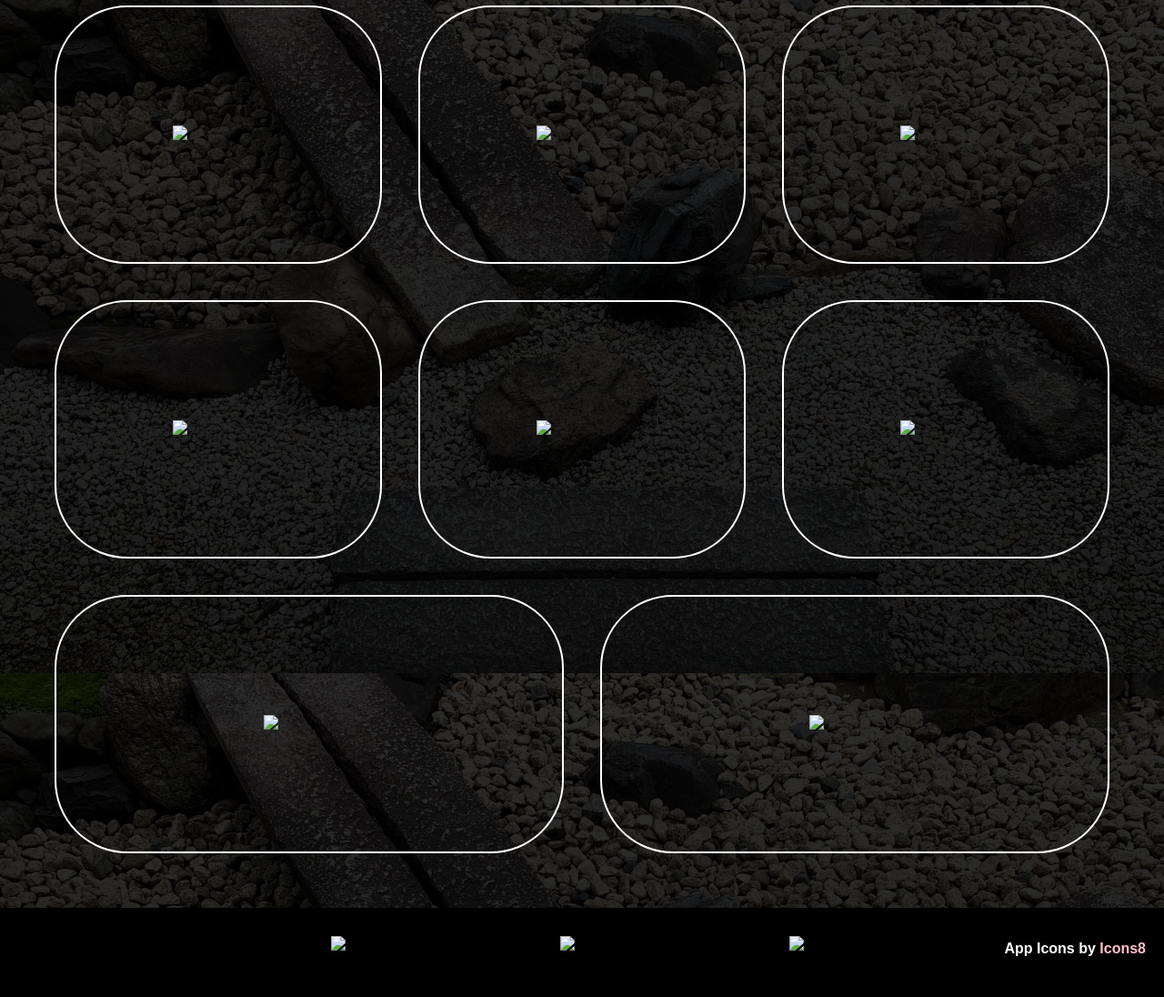
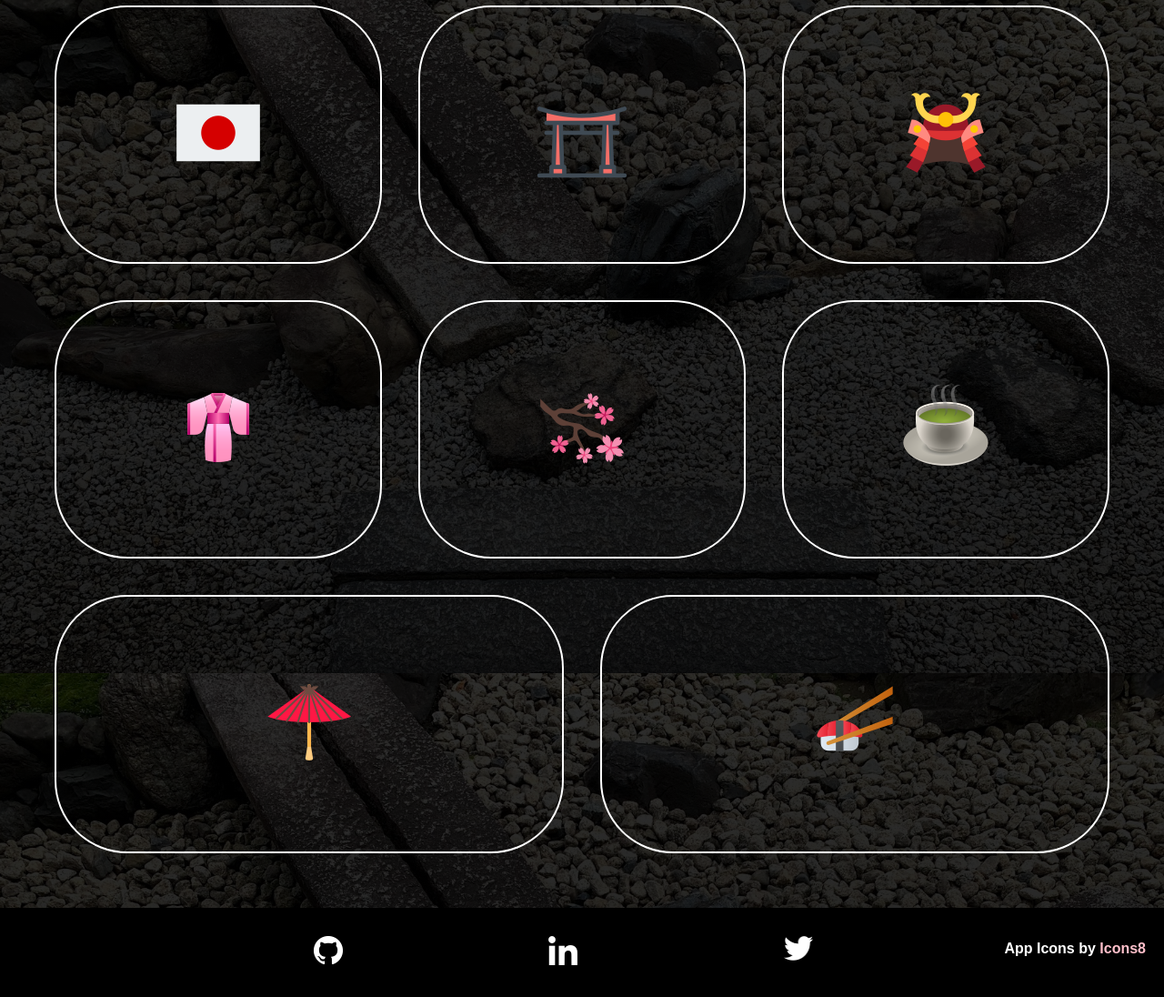
Before and after one commit to justin-rim/TourismPage, a plain HTML site: page WebPages/main.html in a window 1280 px wide. Shown: the part 860-1956 px from the top of the page at 91% size. Drawn offline with Linux system fonts and the light colour scheme; files whose address does not match are found by name.

Commit message:
fixed pathing for icons

```diff
--- a/WebPages/main.html
+++ b/WebPages/main.html
@@ -30,59 +30,59 @@
     <div class="zone black">
       <div class="zone icon">
         <a href = "https://en.wikipedia.org/wiki/Kyoto" target = "_blank">
-          <img src="icons/icons8-japan-100.png">
+          <img src="../icons/icons8-japan-100.png">
         </a>
       </div>
       <div class="zone icon">
         <a href = "https://en.wikipedia.org/wiki/Torii" target= "_blank">
-          <img src="icons/torii.png">
+          <img src="../icons/torii.png">
         </a>
       </div>
        <div class="zone icon">
          <a href = "https://en.wikipedia.org/wiki/Samurai" target = "_blank">
-          <img src="icons/icons8-samurai-helmet-100.png">
+          <img src="../icons/icons8-samurai-helmet-100.png">
          </a>
       </div>
       <div class="zone icon">
          <a href = "https://en.wikipedia.org/wiki/Kimono" target = "_blank">
-          <img src="icons/icons8-kimono-100.png">
+          <img src="../icons/icons8-kimono-100.png">
          </a>
       </div>
       <div class="zone icon">
          <a href = "https://en.wikipedia.org/wiki/Cherry_blossom" target = "_blank">
-          <img src="icons/icons8-sakura-100.png">
+          <img src="../icons/icons8-sakura-100.png">
         </a>
       </div>
       <div class="zone icon">
          <a href = "https://en.wikipedia.org/wiki/Japanese_tea_ceremony" target = "_blank">
-          <img src="icons/icons8-teacup-without-handle-100.png">
+          <img src="../icons/icons8-teacup-without-handle-100.png">
          </a>
       </div>
       <div class="zone icon">
          <a href = "https://en.wikipedia.org/wiki/Oil-paper_umbrella" target = "_blank">
-          <img src="icons/umbrella.png">
+          <img src="../icons/umbrella.png">
          </a>
       </div>
       <div class="zone icon">
           <a href = "https://en.wikipedia.org/wiki/Sushi" target = "_blank">
-            <img src="icons/sushi.png">
+            <img src="../icons/sushi.png">
           </a>
       </div>
       </div>
      <div class="zone blackEnd">
         <div class="git">
           <a href="https://github.com/justin-rim" target="_blank">
-           <img src="icons/github.png">
+           <img src="../icons/github.png">
           </a>
         </div>
         <div class="lin">
           <a href="https://www.linkedin.com/in/justin-rim/" target="_blank">
-            <img src="icons/linkedin.png">
+            <img src="../icons/linkedin.png">
           </a>
         </div>
         <div class="twitter">
           <a href="https://twitter.com/Rjim71498153" target="_blank">
-            <img src="icons/twitter.png">
+            <img src="../icons/twitter.png">
           </a>
         </div>
         <div class="icons8">
```
Also changed, not shown: WebPages/TeaCeremony.html (+1 -1 lines), WebPages/groupRates.html (+1 -1 lines).
